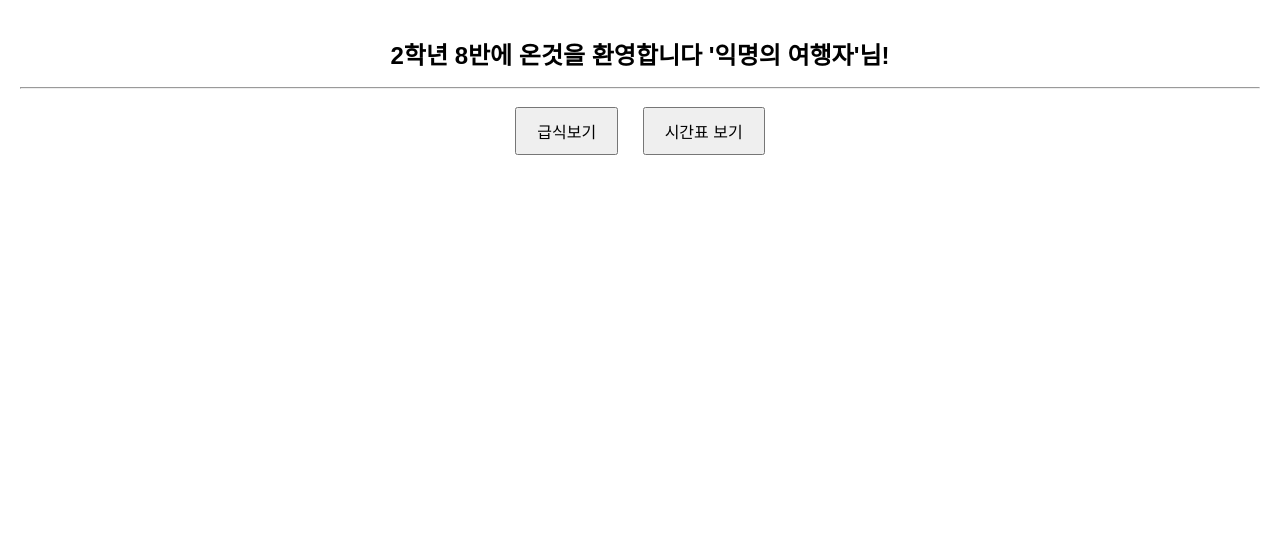
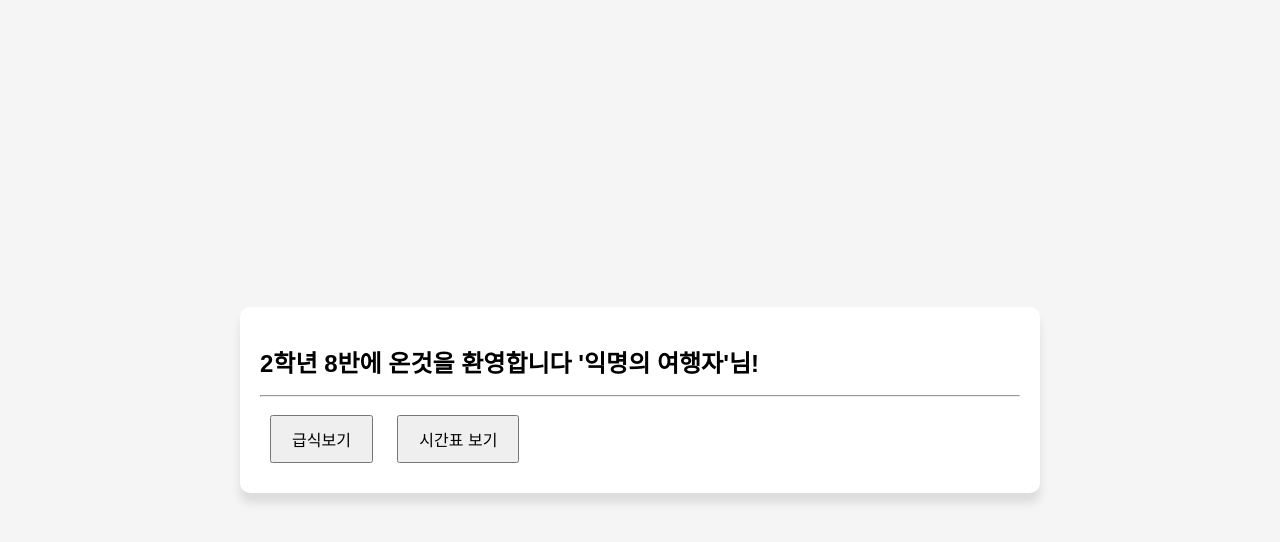
Before and after one commit to peropero1111/2-8.github.io, a plain HTML site: page index.html in a window 1280 px wide. Drawn offline with Linux system fonts and the light colour scheme.

Commit message:
Update index.html

```diff
--- a/index.html
+++ b/index.html
@@ -5,10 +5,24 @@
     <meta name="viewport" content="width=device-width, initial-scale=1.0">
     <style>
         body {
-            font-family: Arial, sans-serif;
-            text-align: center;
+         font-family: Arial, sans-serif;
             margin: 0;
+            padding: 0;
+            display: flex;
+            justify-content: center;
+            align-items: center;
+            height: 100vh;
+            background-color: whitesmoke;
+        }
+         .container {
+            background-color: white;
             padding: 20px;
+            border-radius: 10px;
+            box-shadow: 0 10px 10px rgba(0, 0, 0, 0.1);
+            width: 90%;
+            max-width: 800px;
+            box-sizing: border-box;
+            overflow-x: auto;
         }
         h1 {
             font-size: 24px;
@@ -20,10 +34,12 @@
         }
     </style>
 </head>
+    <div class="container">
 <body>
     <h1>2학년 8반에 온것을 환영합니다 '익명의 여행자'님!</h1>
     <hr></hr>
     <button onclick="window.location.href='https://foodchecking.netlify.app/'">급식보기</button>
     <button onclick="window.location.href='https://example.schedule'">시간표 보기</button>
 </body>
+    </div>
 </html>
```
